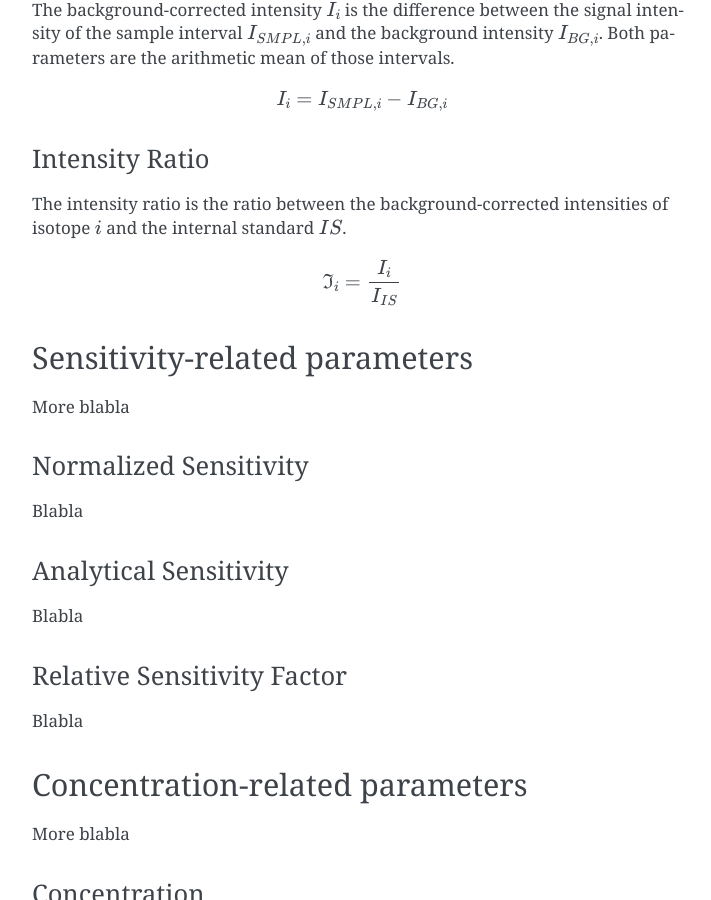
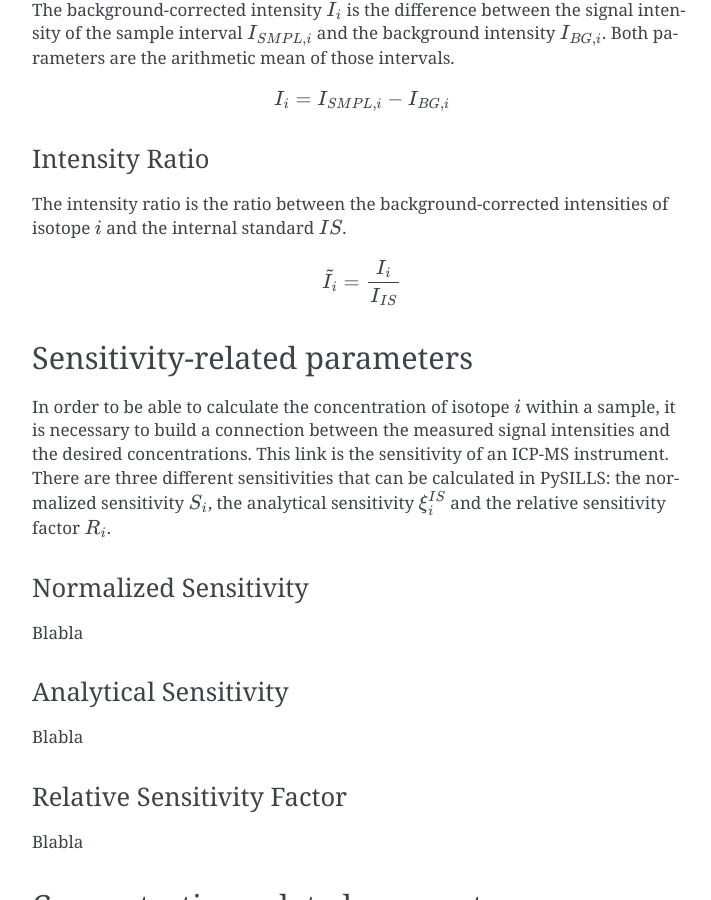
Before and after one commit to MABeeskow/PySILLS, a Sphinx documentation site: the page built from documentation/getting_started/minerals/theory.rst, in a window 1280 px wide and 900 px high, scrolled down 643 px. Shown: the whole window, without its empty margins (388-1099 px from the left). Built offline with Sphinx 7.4.7, drawn with Linux system fonts in a browser that asks for light colours; pages that are not in the unit, such as notebooks, are missing from menus.

Commit message:
"documentation work"

```diff
--- a/documentation/getting_started/minerals/theory.rst
+++ b/documentation/getting_started/minerals/theory.rst
@@ -34,11 +34,14 @@ The intensity ratio is the ratio between the background-corrected intensities of
 standard :math:`IS`.
 
 .. math::
-    \mathfrak{I}_i = \frac{I_i}{I_{IS}}
+    \tilde{I}_i = \frac{I_i}{I_{IS}}
 
 Sensitivity-related parameters
 --------------------------------
-More blabla
+In order to be able to calculate the concentration of isotope :math:`i` within a sample, it is necessary to build a
+connection between the measured signal intensities and the desired concentrations. This link is the sensitivity of an
+ICP-MS instrument. There are three different sensitivities that can be calculated in PySILLS: the normalized sensitivity
+:math:`S_i`, the analytical sensitivity :math:`\xi_i^{IS}` and the relative sensitivity factor :math:`R_i`.
 
 Normalized Sensitivity
 ^^^^^^^^^^^^^^^^^^^^^^^^
```
